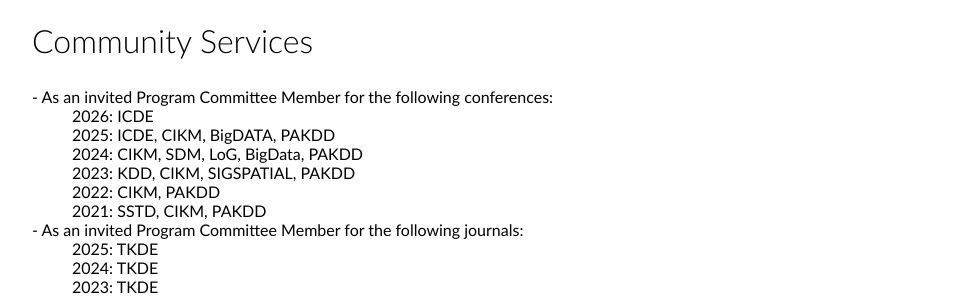
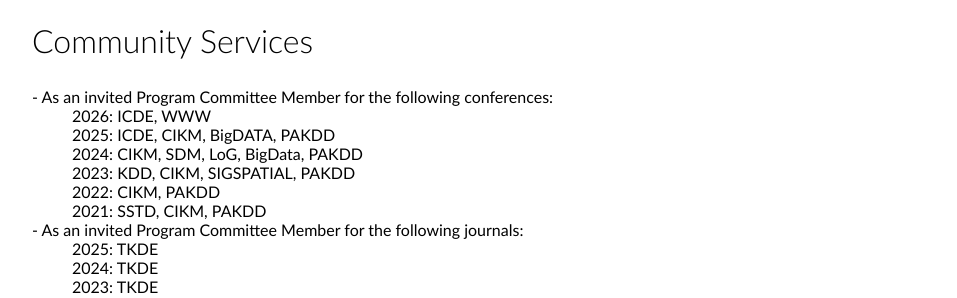
Before and after one commit to 2danlin/2danlin.github.io, a Jekyll site: the page built from index.html, in a window 1280 px wide. Shown: the part 1358-1656 px from the top of the page, without its empty margins (160-1117 px from the left). Built offline with Jekyll 4.4.1, drawn with Linux system fonts in a browser that asks for light colours.

Commit message:
Update index.html

```diff
--- a/index.html
+++ b/index.html
@@ -66,7 +66,7 @@
 	<h2>Community Services</h2>
 	<dl>
 		<dt>- As an invited Program Committee Member for the following conferences:</dt>
-		<dd>2026: ICDE </dd>
+		<dd>2026: ICDE, WWW </dd>
 		<dd>2025: ICDE, CIKM, BigDATA, PAKDD  </dd>
 		<dd>2024: CIKM, SDM, LoG, BigData, PAKDD  </dd>
 		<dd>2023: KDD, CIKM, SIGSPATIAL, PAKDD</dd>
```
